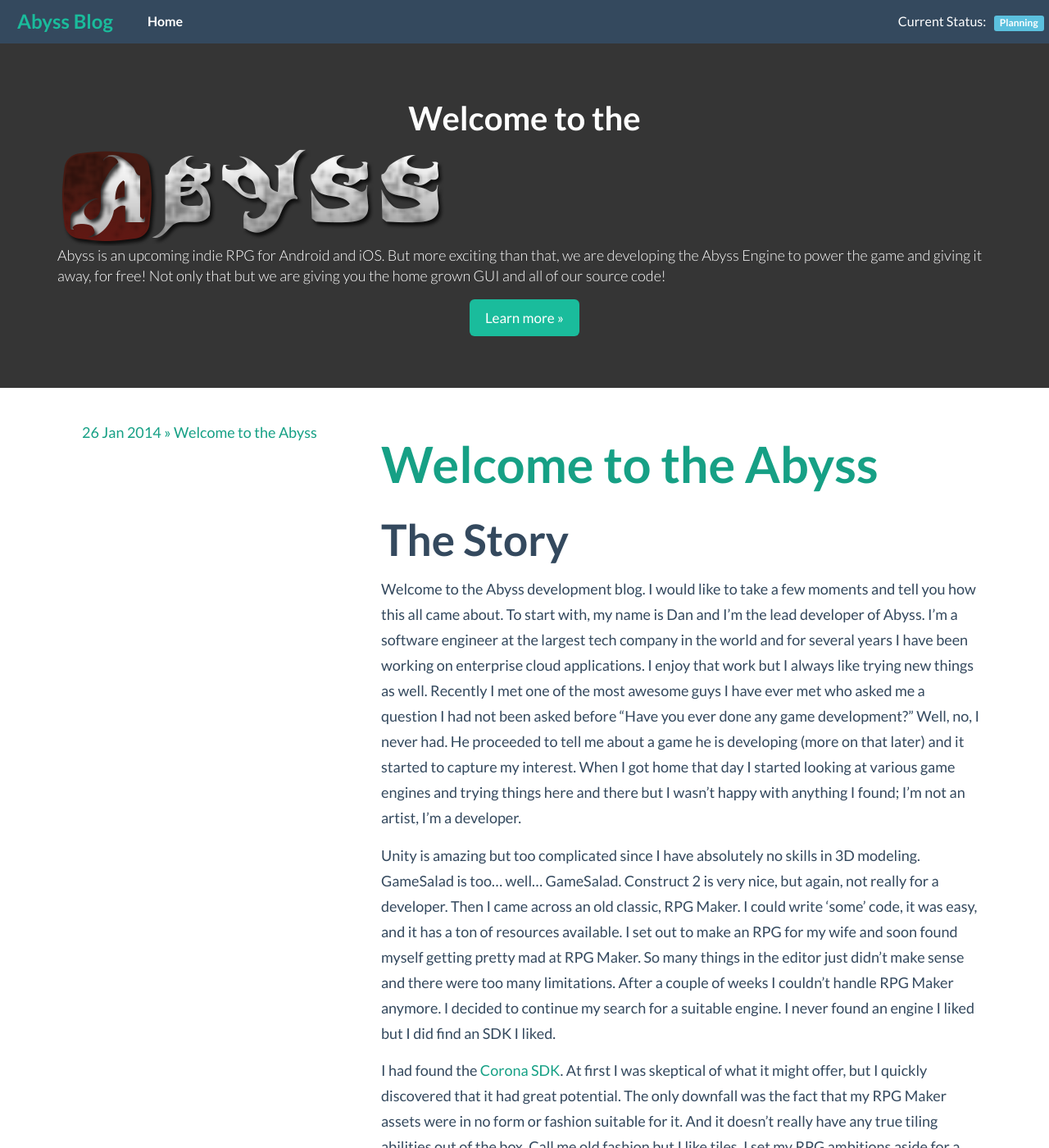
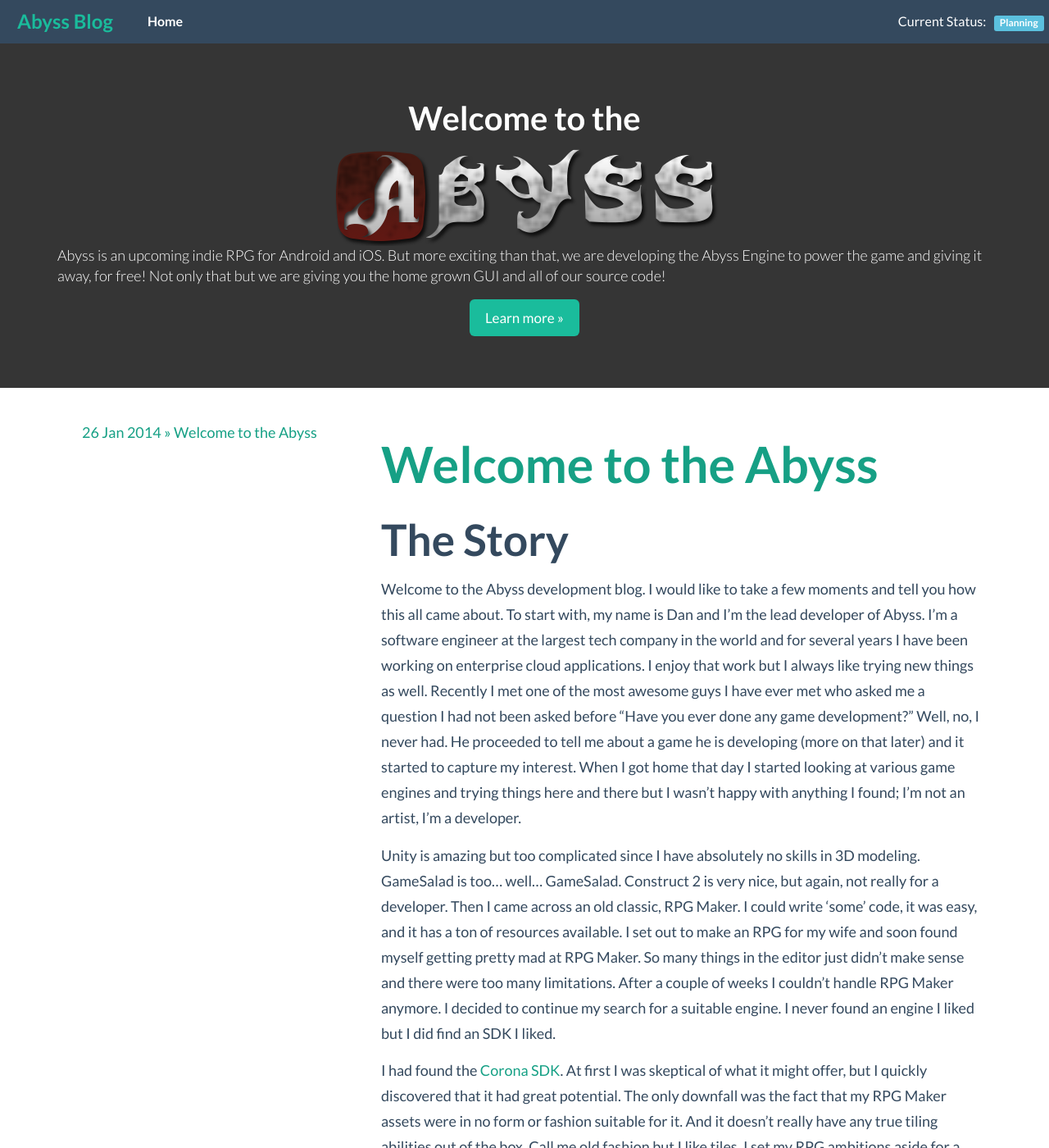
Before and after one commit to JerryKnight16/danarmstrong.github.io, a Jekyll site: the page built from index.html, in a window 1280 px wide and 1400 px high. Shown: the whole window at 82% size. Built offline with Jekyll 4.4.1, drawn with Linux system fonts in a browser that asks for light colours; Markdown is read by kramdown in place of the engine named in the settings.

Commit message:
center image

```diff
--- a/css/main.css
+++ b/css/main.css
@@ -1,3 +1,7 @@
+.center {
+  margin: 0 auto;
+}
+
 .mobile {
   display: none;
 }
--- a/index.html
+++ b/index.html
@@ -13,7 +13,7 @@ title: Abyss Engine Blog
 		</div>
 		<div class="row text-center">
 			<div class="col-lg-12">
-				<img src="/img/abyss-logo@2x.png" alt="" class="img-responsive" />
+				<img src="/img/abyss-logo@2x.png" alt="" class="img-responsive center" />
 			</div>
 		</div>
 		<div class="row text-center">
```
Also changed, not shown: 2 other files.
